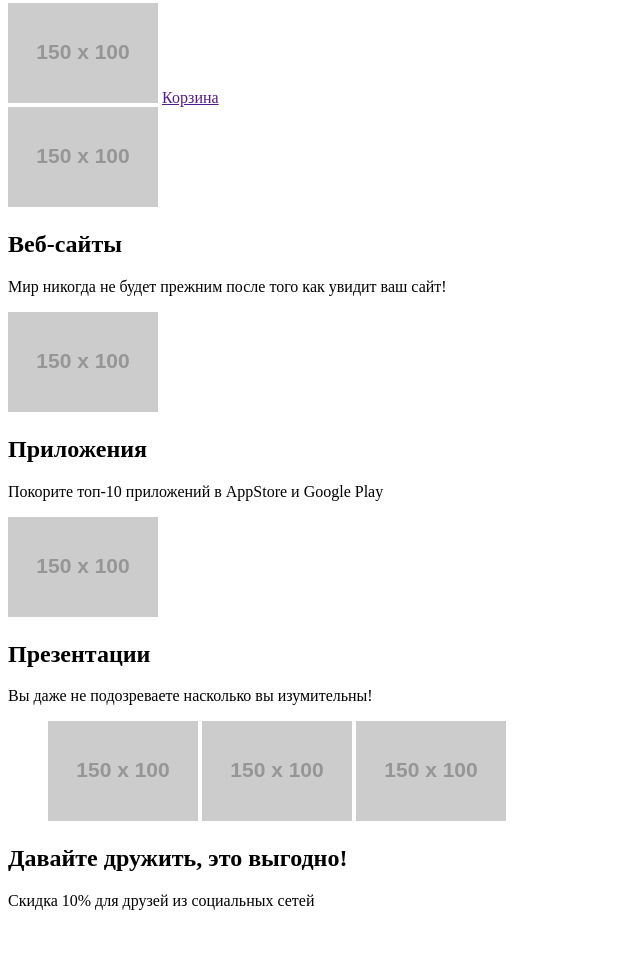
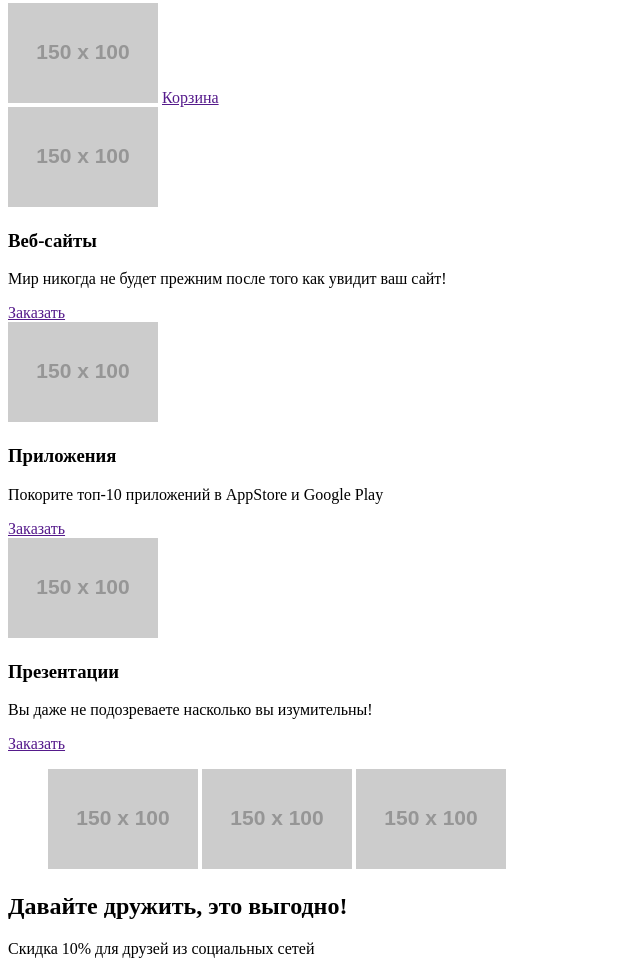
Before and after one commit to DariaIv2020/1485105-nerds-28, a plain HTML site: page index.html in a window 1280 px wide. Shown: the part 213-1187 px from the top of the page, without its empty margins (0-640 px from the left). Before the commit the page ends 1139 px from the top, so only its background shows below. Drawn offline with Linux system fonts and the light colour scheme; placeholder pictures from the web are drawn by us.

Commit message:
Начинаем разметку
С исправлениями

```diff
--- a/index.html
+++ b/index.html
@@ -24,23 +24,23 @@
 <main>
   <section>
    <img src="https://via.placeholder.com/150x100" alt="">
-   <h1>Веб-сайты</h1>
+   <h3>Веб-сайты</h3>
    <p> Мир никогда не будет прежним после того как увидит ваш сайт!</p>
-   <span> </span> <! -- Кнопка "Заказать" -->
+   <a href="">Заказать</a>
    </section>
 
    <section>
    <img src="https://via.placeholder.com/150x100" alt="">
-   <h1>Приложения</h1>
+   <h3>Приложения</h3>
    <p> Покорите топ-10 приложений в AppStore и Google Play</p>
-   <span> </span> <! -- Кнопка "Заказать" -->
+   <a href="">Заказать</a>
    </section>
 
    <section>
    <img src="https://via.placeholder.com/150x100" alt="">
-   <h1>Презентации</h1>
+   <h3>Презентации</h3>
    <p> Вы даже не подозреваете насколько вы изумительны!</p>
-   <span> </span> <! -- Кнопка "Заказать" -->
+   <a href="">Заказать</a>
    </section>
 
 </main>
@@ -55,7 +55,7 @@
   </section>
 
     <section>
-    <h1> Давайте дружить, это выгодно!</h1>
+    <h2> Давайте дружить, это выгодно!</h2>
     <p> Скидка 10% для друзей из социальных сетей</p>
     </section>
       </footer>
```
Also changed, not shown: catalog.html (+1 -1 lines).
